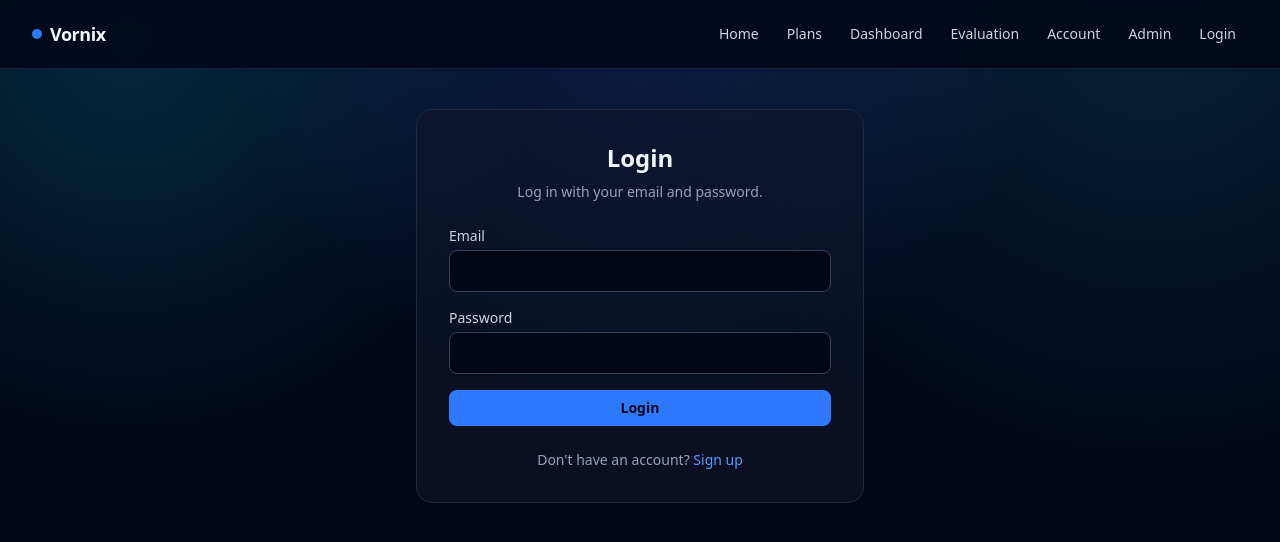
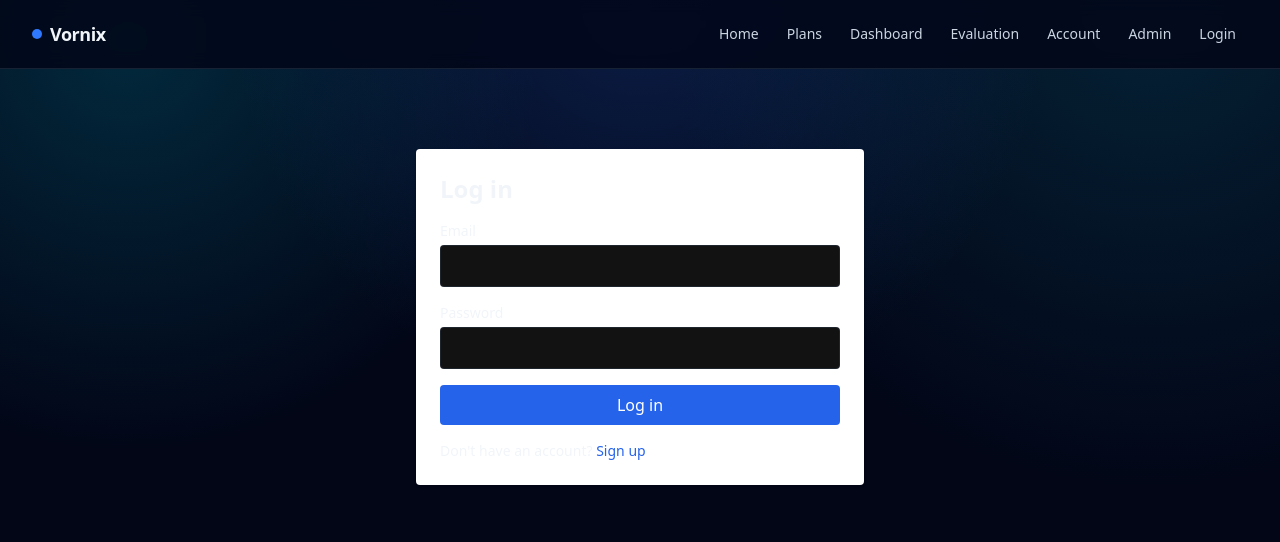
Before and after one commit to vornixfunding-design/vornix-frontend, a Next.js app: page /login in a window 1280 px wide. Shown: the top 542 px of the page. Built offline with nearby package versions, Linux system fonts and the light colour scheme.

Commit message:
Update page.js

```diff
--- a/app/login/page.js
+++ b/app/login/page.js
@@ -1,79 +1,66 @@
 'use client';
 
+import { useState } from 'react';
+import { useAuth } from '@/lib/auth';
+import { useRouter } from 'next/navigation';
 import Link from 'next/link';
-import { useState } from 'react';
-import { useRouter } from 'next/navigation';
-import { useAuth } from '@/lib/auth';
 
 export default function LoginPage() {
+  const [email, setEmail] = useState('');
+  const [password, setPassword] = useState('');
+  const [error, setError] = useState('');
   const { login } = useAuth();
   const router = useRouter();
 
-  const [email, setEmail] = useState('');
-  const [password, setPassword] = useState('');
-  const [error, setError] = useState('');
-
-  async function handleLogin(event) {
-    event.preventDefault();
+  const handleSubmit = async (e) => {
+    e.preventDefault();
     setError('');
-
     try {
       await login(email, password);
       router.push('/dashboard');
     } catch (err) {
       setError(err.message);
     }
-  }
+  };
 
   return (
-    <section className="mx-auto max-w-md space-y-6 rounded-2xl border border-slate-800 bg-slate-900/60 p-8">
-      <div className="space-y-2 text-center">
-        <h1 className="text-2xl font-semibold text-slate-100">Login</h1>
-        <p className="text-sm text-slate-400">Log in with your email and password.</p>
-      </div>
-
-      {error ? <p className="rounded-lg border border-red-500/40 bg-red-500/10 px-4 py-2 text-sm text-red-300">{error}</p> : null}
-
-      <form className="space-y-4" onSubmit={handleLogin}>
-        <div className="space-y-1">
-          <label className="block text-sm text-slate-300" htmlFor="email">
-            Email
-          </label>
+    <div className="max-w-md mx-auto mt-10 p-6 bg-white shadow rounded">
+      <h1 className="text-2xl font-bold mb-4">Log in</h1>
+      {error && <p className="text-red-500 mb-2">{error}</p>}
+      <form onSubmit={handleSubmit}>
+        <div className="mb-4">
+          <label className="block text-sm font-medium mb-1">Email</label>
           <input
-            id="email"
             type="email"
             value={email}
-            onChange={(event) => setEmail(event.target.value)}
+            onChange={(e) => setEmail(e.target.value)}
+            className="w-full border rounded px-3 py-2"
             required
-            className="w-full rounded-lg border border-slate-700 bg-slate-950 px-3 py-2 text-slate-100 outline-none ring-brand-400 transition focus:ring-2"
           />
         </div>
-
-        <div className="space-y-1">
-          <label className="block text-sm text-slate-300" htmlFor="password">
-            Password
-          </label>
+        <div className="mb-4">
+          <label className="block text-sm font-medium mb-1">Password</label>
           <input
-            id="password"
             type="password"
             value={password}
-            onChange={(event) => setPassword(event.target.value)}
+            onChange={(e) => setPassword(e.target.value)}
+            className="w-full border rounded px-3 py-2"
             required
-            className="w-full rounded-lg border border-slate-700 bg-slate-950 px-3 py-2 text-slate-100 outline-none ring-brand-400 transition focus:ring-2"
           />
         </div>
-
-        <button type="submit" className="w-full rounded-lg bg-brand-500 px-4 py-2 text-sm font-semibold text-slate-950 transition hover:bg-brand-400">
-          Login
+        <button
+          type="submit"
+          className="w-full bg-blue-600 text-white py-2 rounded hover:bg-blue-700"
+        >
+          Log in
         </button>
       </form>
-
-      <p className="text-center text-sm text-slate-400">
-        Don&apos;t have an account?{' '}
-        <Link href="/signup" className="text-brand-400 hover:text-brand-300">
+      <p className="mt-4 text-sm">
+        Don't have an account?{' '}
+        <Link href="/signup" className="text-blue-600 hover:underline">
           Sign up
         </Link>
       </p>
-    </section>
+    </div>
   );
 }
```
